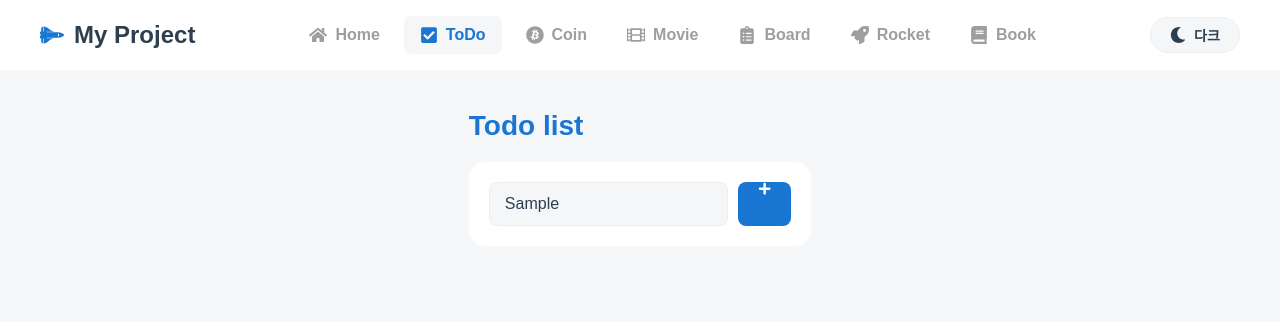
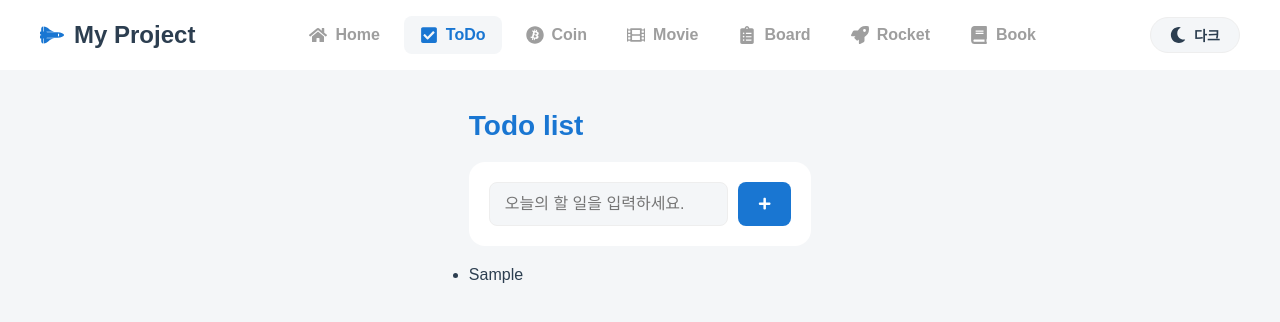
Before and after one commit to molang404/lecture-11-total, a React (Vite) app: page /todo in a window 1280 px wide. Both pictures are taken after typing "Sample" into the empty fields and a click on the button 764 px from the left and 204 px from the top of the page. Shown: the top 322 px of the page. Built offline with nearby package versions, Linux system fonts and the light colour scheme; a web font is replaced by a local one.

Commit message:
TodoPage localstorage 완료

```diff
--- a/src/pages/todo/TodoPage.tsx
+++ b/src/pages/todo/TodoPage.tsx
@@ -1,6 +1,12 @@
-import { useState, type SubmitEvent } from "react";
+import { useState, type SubmitEvent, useEffect } from "react";
 import styled from "styled-components";
 import { FaPlus } from "react-icons/fa";
+
+type TodoType = {
+    id: number;
+    text: string;
+    isCompleted: boolean;
+}
 
 const Container = styled.div`
     max-width: 600px;
@@ -48,7 +54,7 @@ const AddButton = styled.button`
     border-radius: 8px;
     cursor: pointer;
     display: flex;
-    align-content: center;
+    align-items: center;
     justify-content: center;
     transition: all 0.5s;
 
@@ -59,14 +65,32 @@ const AddButton = styled.button`
 
 function TodoPage() {
     const [inputValue, setInputValue] = useState("");  // input에 입력된 값 관리
-    const [todos, setTodos] = useState<string[]>([]);                    // 할 일 목록 관리
+    const [todos, setTodos] = useState<TodoType[]>(() => {
+        // todos라는 state가 TodoPage 컴포넌트가 불러와질 때 마련되는데,
+        // 그 저장소의 초기값은 이 함수에서 리턴된 값으로 결정됨
+        // localStorage에서 "todos"라는 값을 불러오고
+        // 그 값이 '있으면' Javascript의 객체(배열) 형태로 반환해서 리턴하고, '없으면' 빈 배열을 리턴
+        const storedTodos = localStorage.getItem("todos");
+        return storedTodos ? JSON.parse(storedTodos) : [];
+    }); // 할 일 목록 관리
 
     const handleAddToDo = (event: SubmitEvent<HTMLFormElement>) => {
         event.preventDefault();
-        if (inputValue.trim()) return;
-        setTodos([...todos, inputValue]);
+        if (!inputValue.trim()) return;
+        const newTodo: TodoType = {
+            id: Date.now(), // 고유값으로, 사용자가 "저장하는 지금 시간"을 id로 쓰겠다.
+            text: inputValue,
+            isCompleted: false,
+        };
+        setTodos([...todos, newTodo]);
         setInputValue("");
     };
+
+    useEffect(() => {
+        // todos라는 state는 현재 Array를 저장하고 있기 때문에
+        // 그 값을 localstorage에 저장하기 위해서는 JSON 형식으로 바꿔줄 필요가 있음
+        localStorage.setItem("todos", JSON.stringify(todos));
+    }, [todos]);
 
     return (
         <Container>
@@ -85,7 +109,7 @@ function TodoPage() {
 
             <ul>
                 {todos.map((value, index) => (
-                    <li key={index}>{value}</li>
+                    <li key={index}>{value.text}</li>
                 ))}
             </ul>
         </Container>
```
